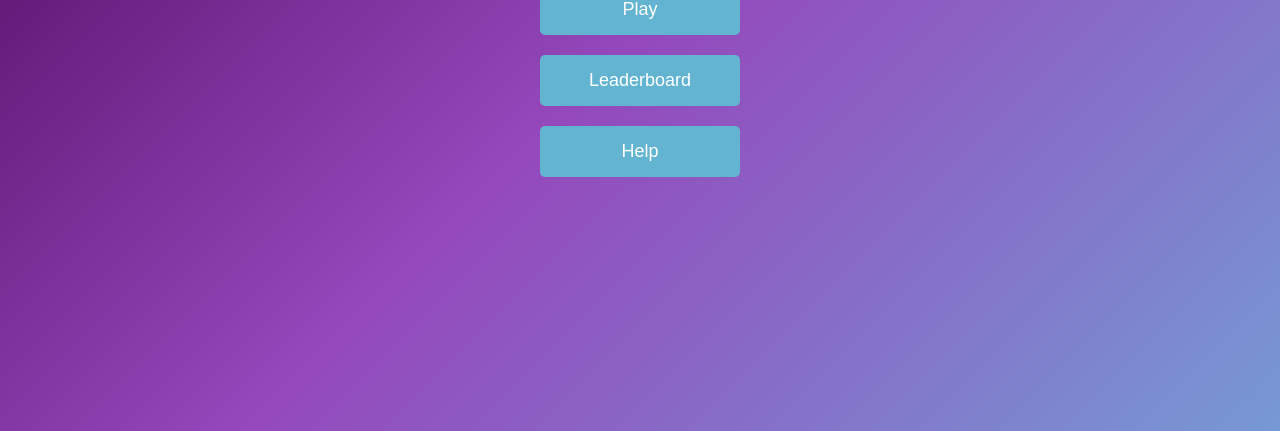
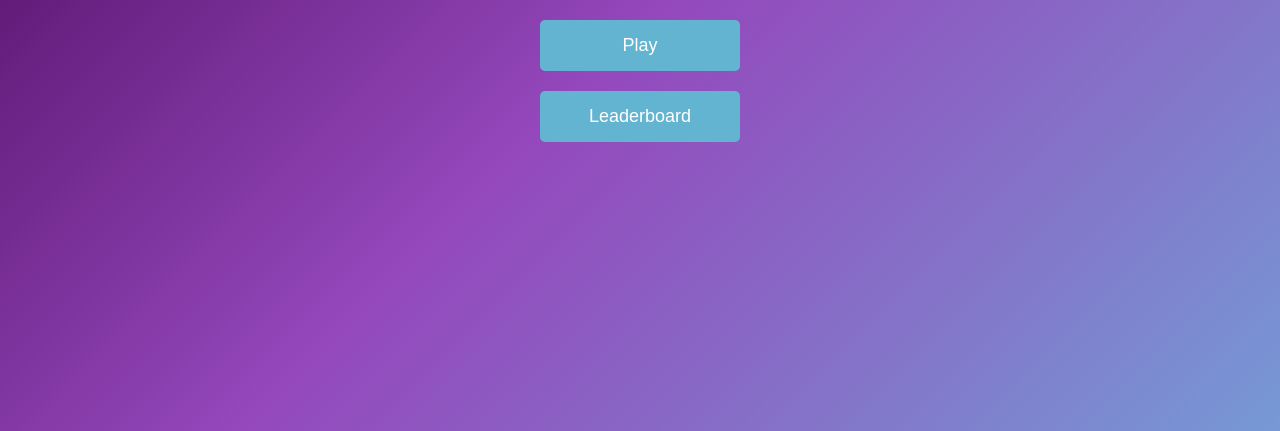
Before and after one commit to veisha/arithmethicDragAndDropUI, a website: page Public/menu.html in a window 1280 px wide. Shown: the part 369-800 px from the top of the page. Drawn offline with Linux system fonts and the light colour scheme.

Commit message:
minor change
removed the help on the menu

```diff
--- a/Public/menu.html
+++ b/Public/menu.html
@@ -12,7 +12,7 @@
         <h1>Main Menu</h1>
         <button onclick="location.href='play.html'">Play</button>
         <button onclick="location.href='leaderboard.html'">Leaderboard</button>
-        <button onclick="location.href='help.html'">Help</button>
+        <!-- <button onclick="location.href='help.html'">Help</button> -->
     </div>
 </body>
 </html>
```
